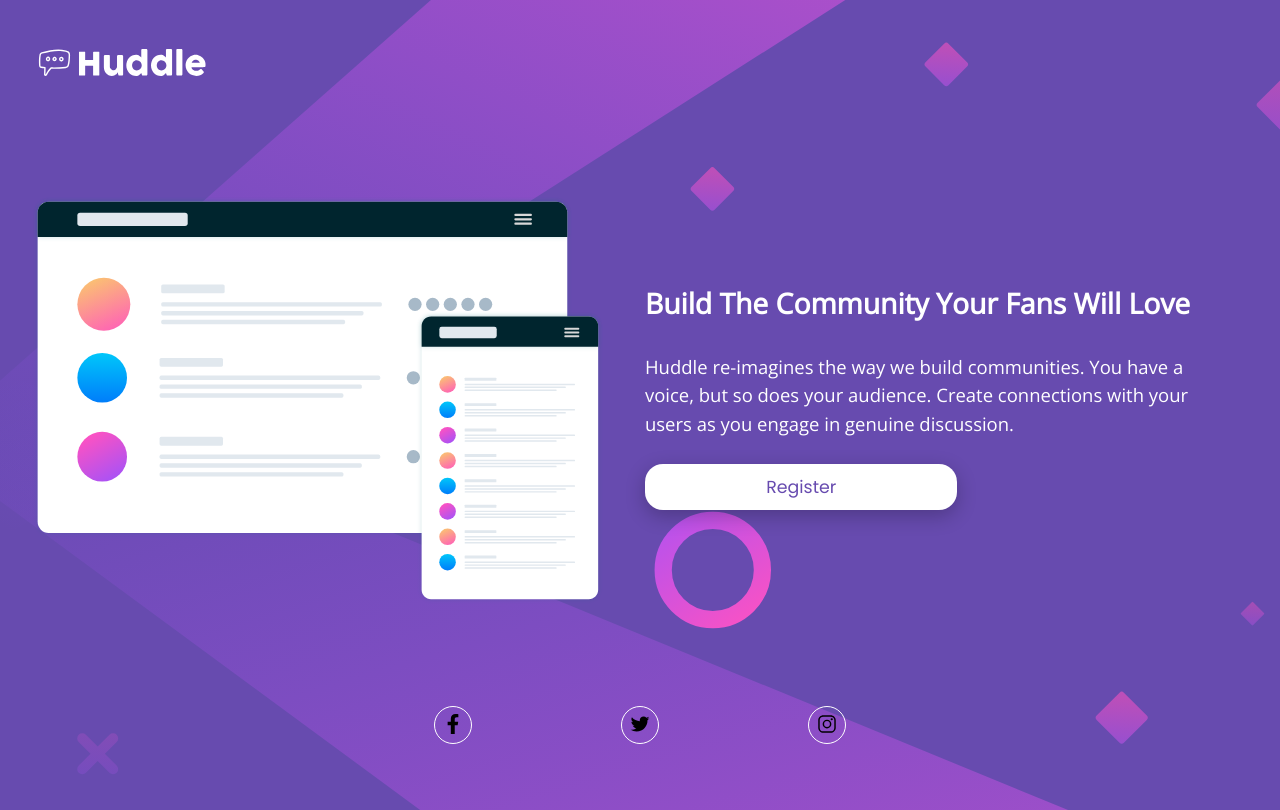
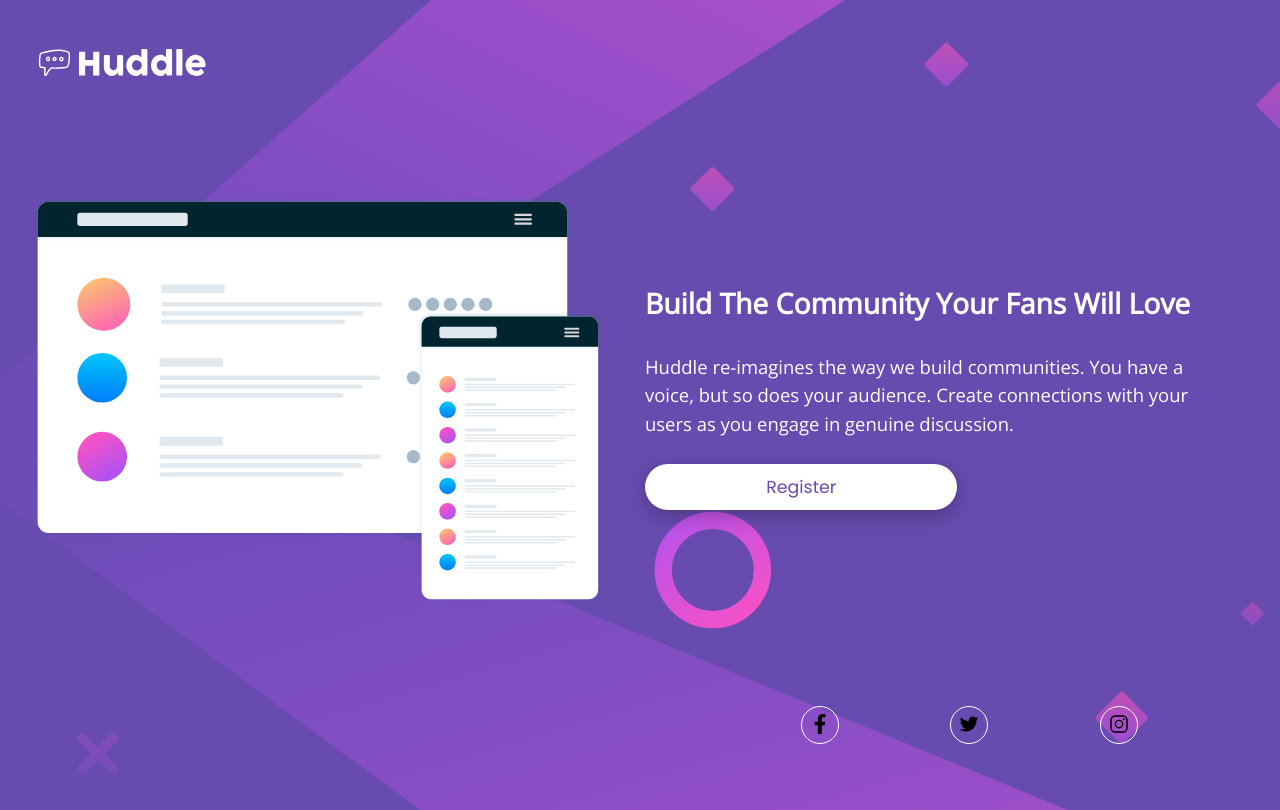
Before and after one commit to cristian-nicp/platzi-web-challenge--first-week, a plain HTML site: page index.html in a window 1280 px wide. Drawn offline with nearby package versions, Linux system fonts and the light colour scheme.

Commit message:
modified space and position of social-networks icons and add add +px to border-radius button

```diff
--- a/css/desktop.css
+++ b/css/desktop.css
@@ -37,6 +37,10 @@ main{
   margin-bottom: 26px;
 }
 
+.main__text .main__button{
+  border-radius: 30px;
+}
+
 .bg-image{
   height: 450px;
   background-size: contain;
@@ -44,4 +48,9 @@ main{
 
 footer{
   height: 18vh;
+  justify-content: flex-end;
 }
+
+.sn-links{
+  justify-content: space-evenly;
+}
```
